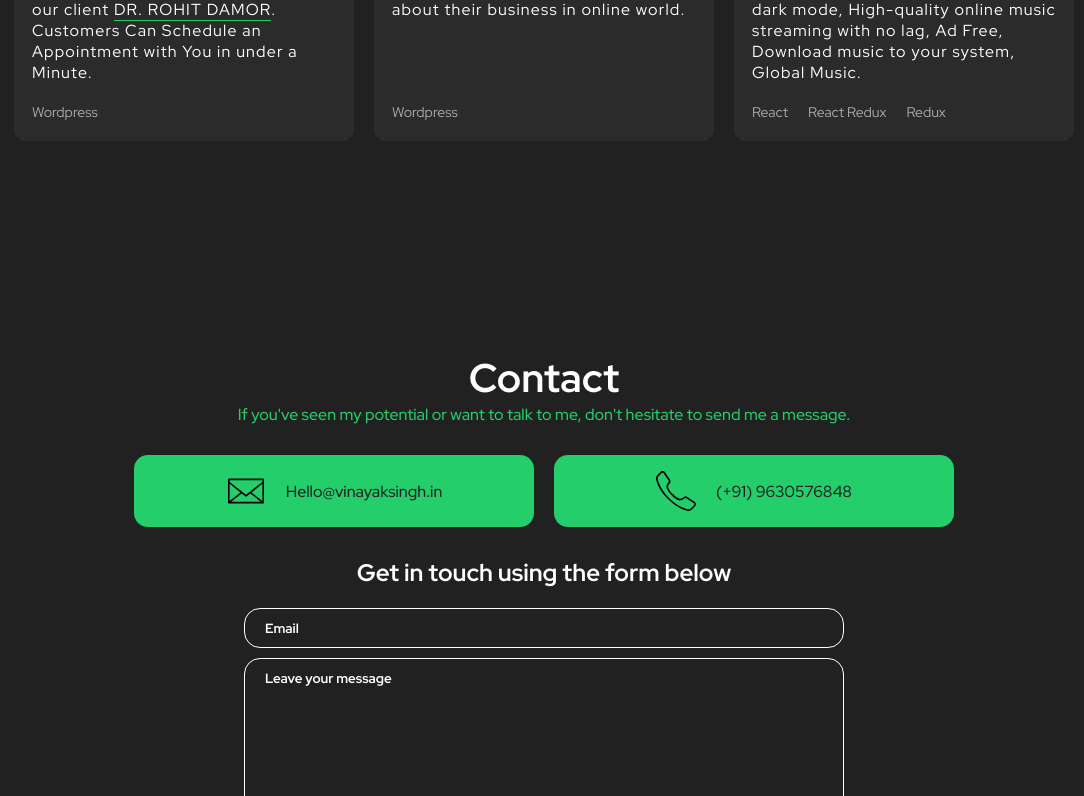
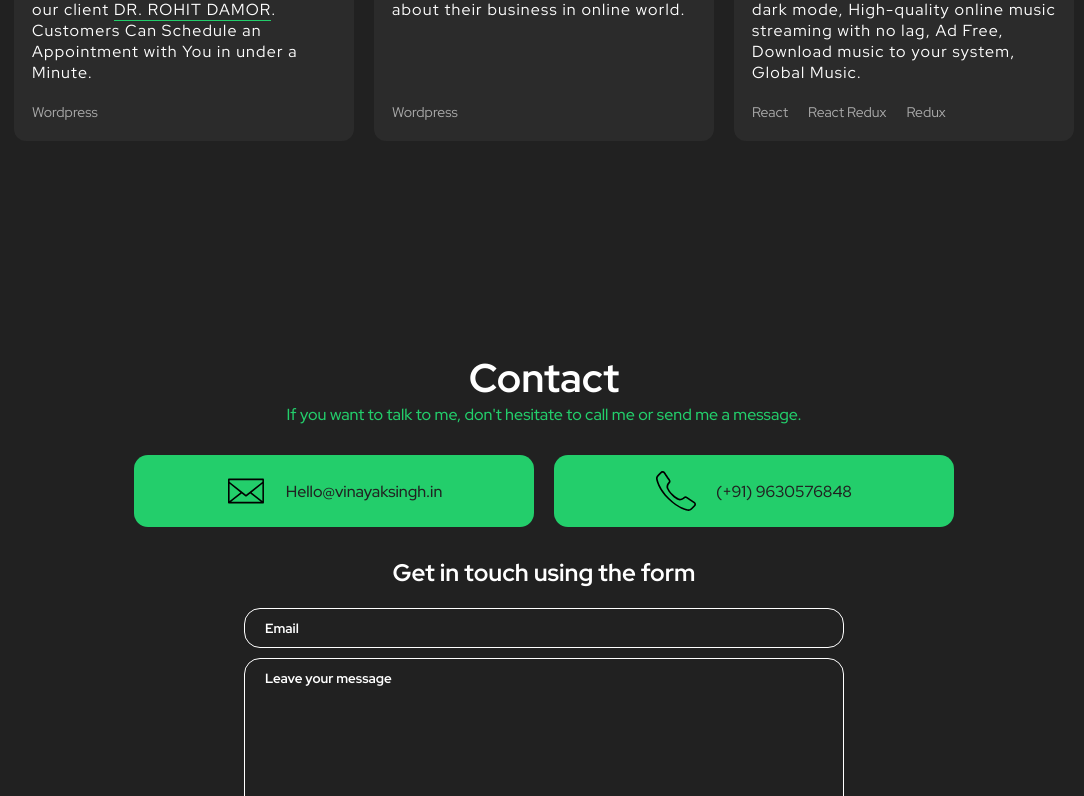
Before and after one commit to CodeVinayak/Portfolio-v2, a React (Create React App) app: page / in a window 1280 px wide. Shown: the part 2004-2800 px from the top of the page, without its empty margins (96-1180 px from the left). Built offline with nearby package versions, Linux system fonts and the light colour scheme.

Commit message:
minor adjustment

```diff
--- a/src/components/About/styles.ts
+++ b/src/components/About/styles.ts
@@ -28,7 +28,7 @@ export const Container = styled.section`
     margin-bottom: 2rem;
     // border-bottom: 0.2rem solid var(--blue);
     font-size :3rem;
-    margin-top: 2rem;
+    margin-top: 0rem;
     color: var(--green);
   }
 
--- a/src/components/Contact/Contact.tsx
+++ b/src/components/Contact/Contact.tsx
@@ -10,7 +10,7 @@ export function Contact(){
     <Container id="contact">
       <header>
         <h2>Contact</h2>
-        <p>If you've seen my potential or want to talk to me, don't hesitate to send me a message.</p>
+        <p>If you want to talk to me, don't hesitate to call me or send me a message.</p>
       </header>
       <div className="contacts">
         <div>
--- a/src/components/Form/Form.tsx
+++ b/src/components/Form/Form.tsx
@@ -49,7 +49,7 @@ export function Form() {
 
   return (
     <Container>
-      <h2>Get in touch using the form below</h2>
+      <h2>Get in touch using the form</h2>
       <form onSubmit={handleSubmit}>
         <input
           placeholder="Email"
```
